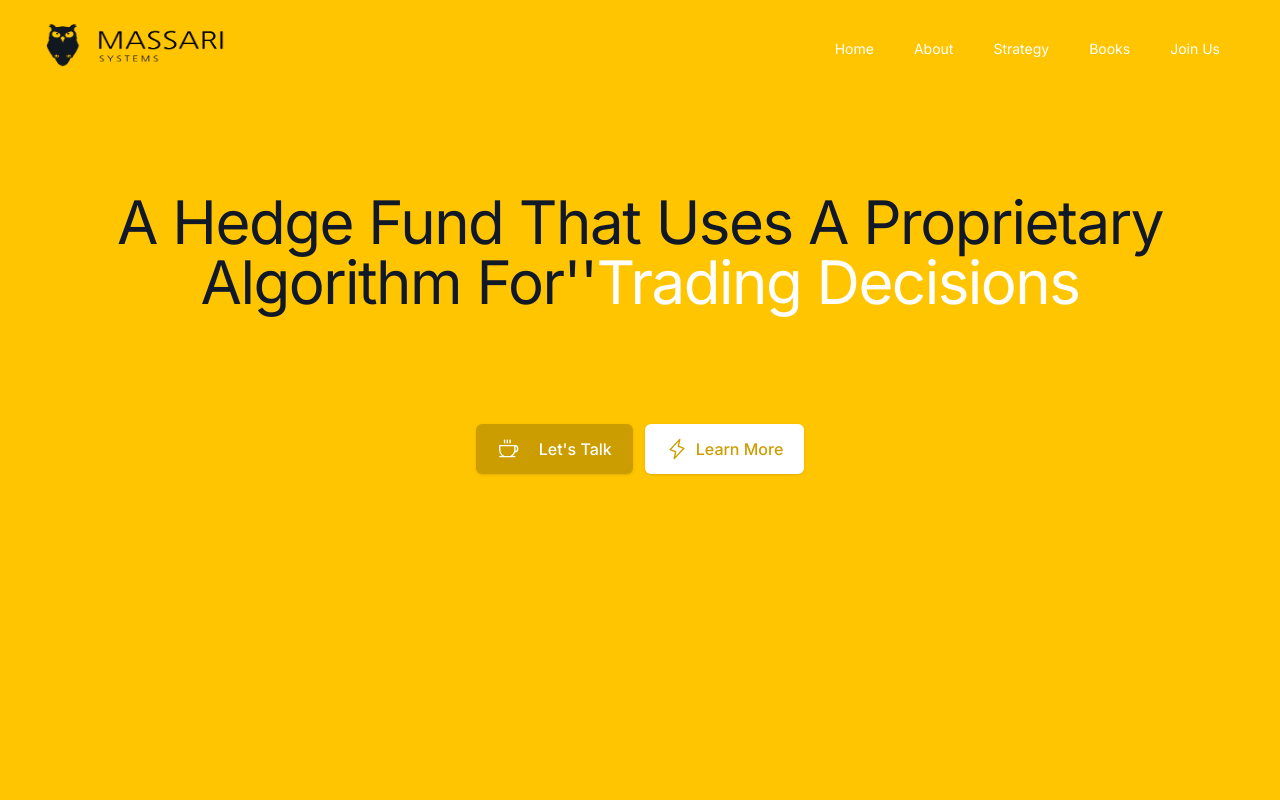
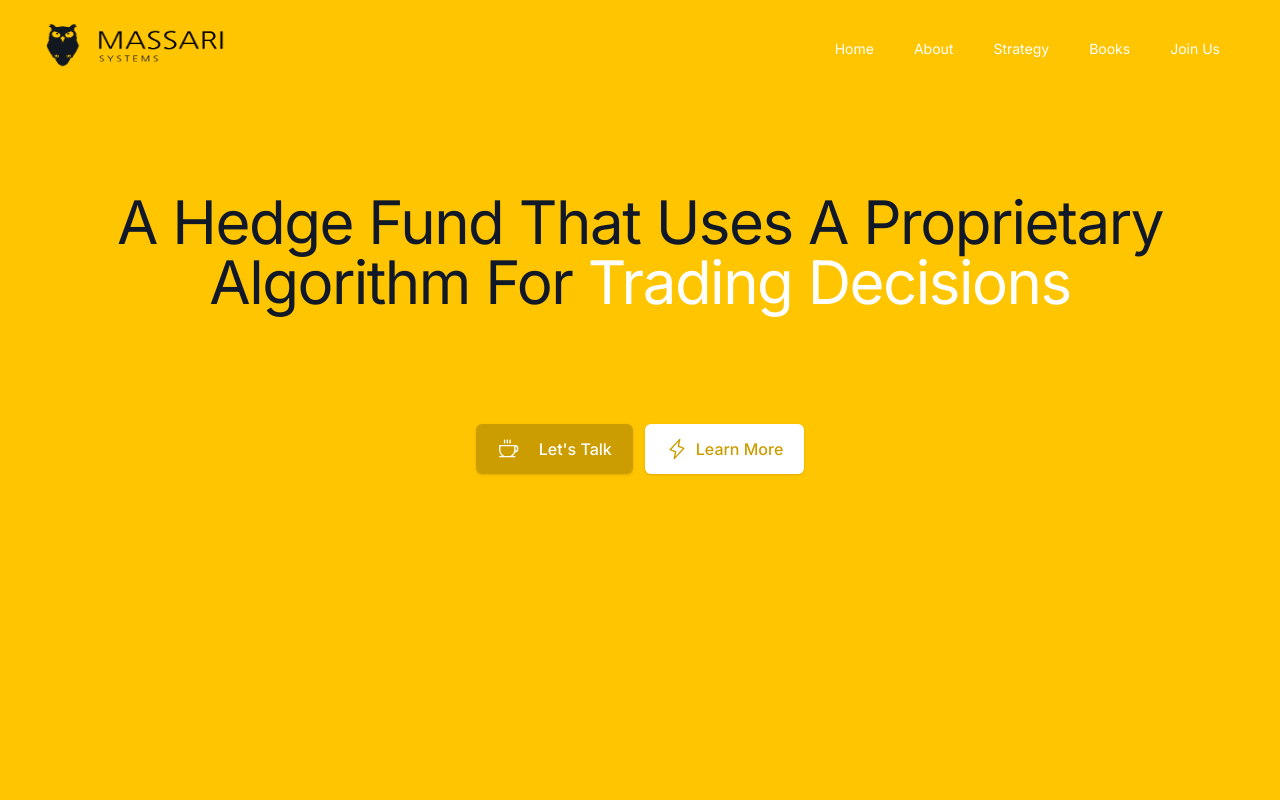
Before and after one commit to Gabriel4420/massari_landing_page, a Next.js app: page / in a window 1280 px wide. Shown: the top 800 px of the page. Built offline with nearby package versions, Linux system fonts and the light colour scheme.

Commit message:
feat: :sparkles: update components and clean code

```diff
--- a/src/components/hero.tsx
+++ b/src/components/hero.tsx
@@ -10,7 +10,7 @@ const Hero: React.FC = () => {
           <span className="block xl:inline capitalize">
             A Hedge fund that uses a proprietary algorithm for
           </span>
-          &apos;&apos;
+          &nbsp;
           <span className="block text-white xl:inline">Trading Decisions</span>
         </h1>
 
```
